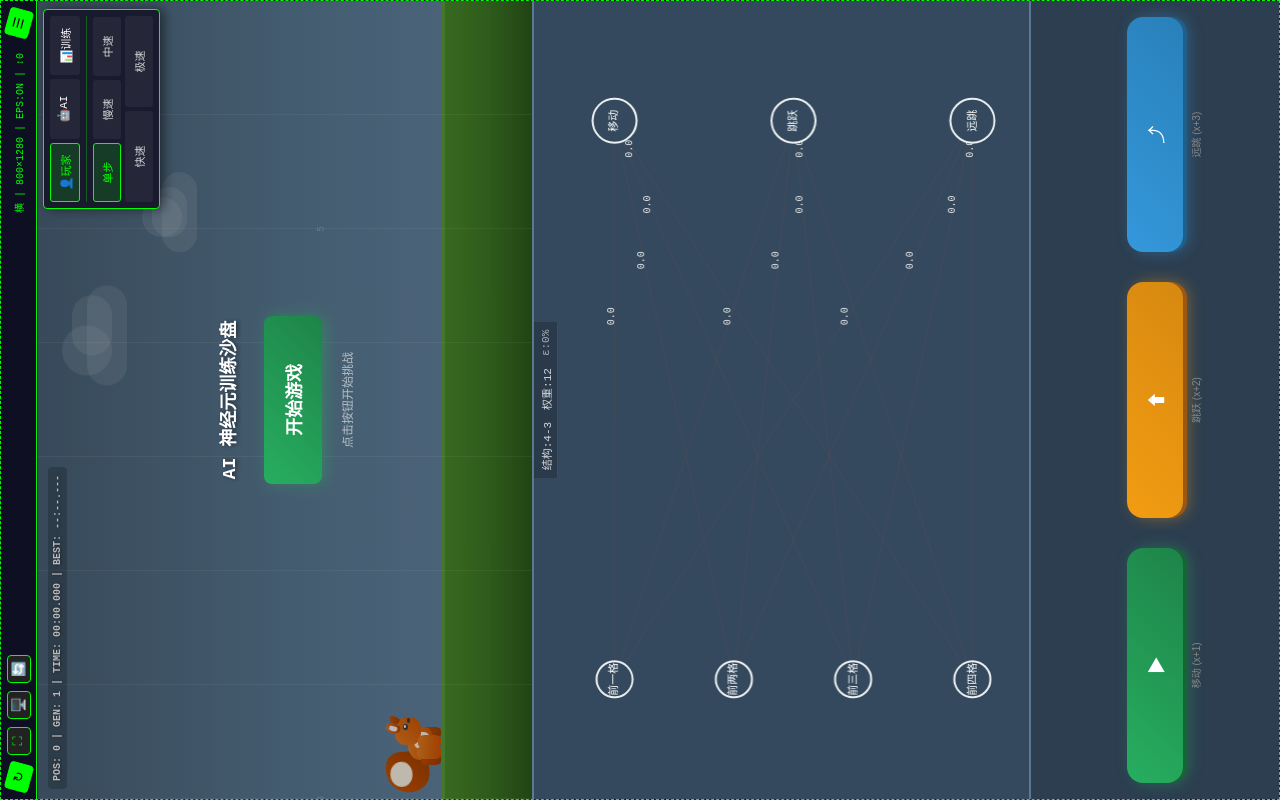
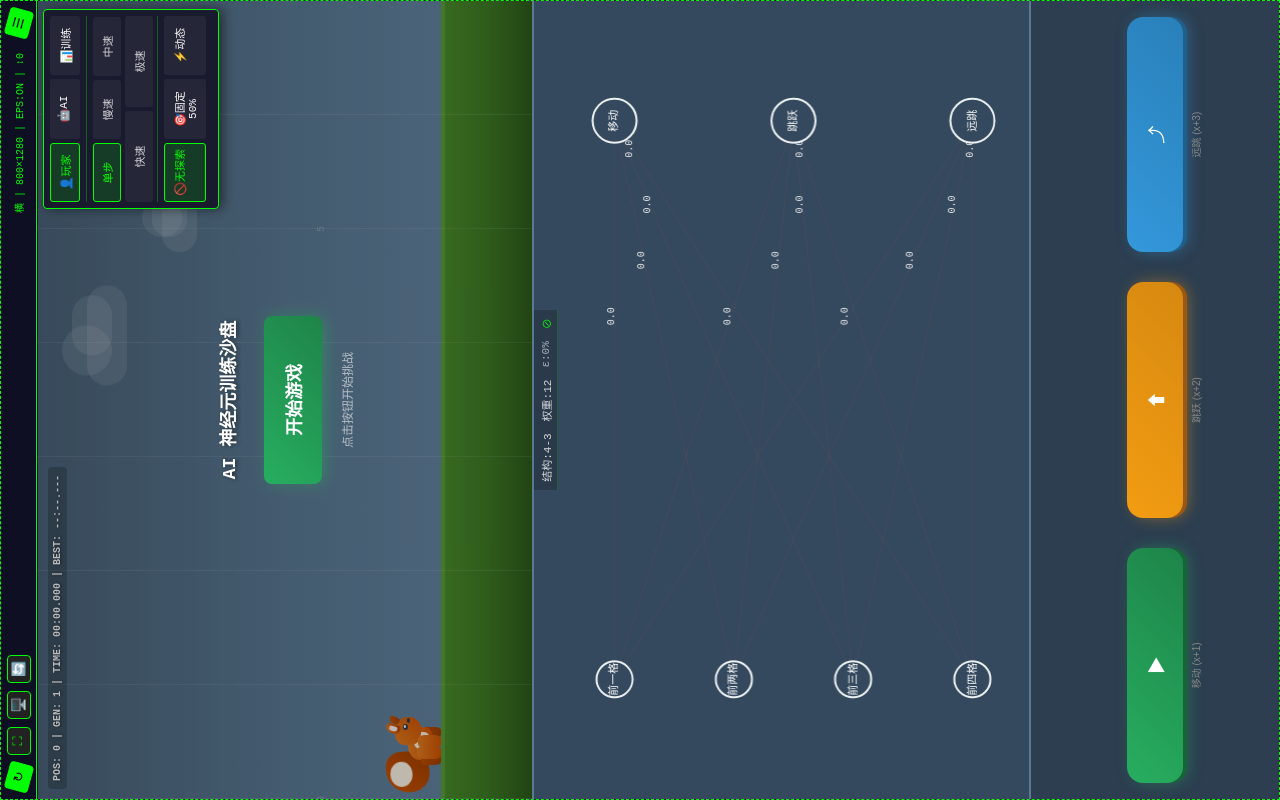
Before and after one commit to shikeik/ai-sandbox, a website built with Vite: page index.html in a window 1280 px wide. Both pictures are taken after a click on the button "菜单". Built offline with nearby package versions, Linux system fonts and the light colour scheme.

Commit message:
添加探索率三模式切换与统一数据源
- NeuralNetwork: 新增 exploreMode/fixedEpsilon/epsilon 初始化
  - none: 0%探索, fixed: 50%固定, dynamic: 30%初始动态调整
  - 添加 getEpsilon() 统一入口，所有显示和决策统一使用
- AIController: 动态调整仅在 exploreMode='dynamic' 时执行
- NeuronAreaManager: 菜单新增探索模式切换行（无探索/固定50%/动态）
- NetworkView: 实时获取欧米伽并添加模式标记（⊘🔒⚡）
- 添加 JsDoc 注释说明动态调整逻辑原理

```diff
--- a/src/ai/AIController.js
+++ b/src/ai/AIController.js
@@ -123,7 +123,13 @@ export class AIController {
 				: steps
 			this.performanceHistory.push(steps)
 
-			if (this.network.autoAdjustEpsilon) {
+			/**
+			 * 动态探索率调整（仅在 dynamic 模式下生效）
+			 * 原理：表现好就多利用经验，表现差就多探索随机策略
+			 * - 步数 > 窗口平均（表现好）→ 降低探索率，相信已有经验
+			 * - 步数 < 窗口平均（表现差）→ 提高探索率，尝试新策略
+			 */
+			if (this.network.exploreMode === 'dynamic') {
 				if (steps > currentAvg) {
 					this.network.epsilon = Math.max(0.1, this.network.epsilon - 0.05)
 				} else if (steps < currentAvg) {
@@ -133,7 +139,8 @@ export class AIController {
 				}
 			}
 
-			console.log('[AI]', `窗口平均:${currentAvg.toFixed(1)} | 本局:${steps} | 新好奇心(ε):${this.network.epsilon.toFixed(2)}`)
+			const epsilon = this.network.getEpsilon()
+			console.log('[AI]', `窗口平均:${currentAvg.toFixed(1)} | 本局:${steps} | 探索率(ε):${epsilon.toFixed(2)} | 模式:${this.network.exploreMode}`)
 		}
 	}
 
--- a/src/ai/NeuralNetwork.js
+++ b/src/ai/NeuralNetwork.js
@@ -11,8 +11,9 @@ export class NeuralNetwork {
 		this.weightClip = config.weightClip || 5
 
 		// --- 探索率相关属性 ---
-		this.epsilon = 0         // 初始探索率 0（封存好奇心，纯利用模式）
-		this.autoAdjustEpsilon = false  // 自动调节关闭，手动可控观察
+		this.exploreMode = config.exploreMode || 'none'
+		this.fixedEpsilon = config.fixedEpsilon || 0.5
+		this.epsilon = config.epsilon || 0.3             // 动态模式初始探索率 30%
 		this.isExploring = false  // 记录当前动作是否为“探索”产生的
 
 		// 初始化权重和偏置
@@ -90,8 +91,9 @@ export class NeuralNetwork {
 		this.lastScores = result.scores
 
 		// ε-贪心策略逻辑
-		// 注：当前阶段 epsilon 固定为 0，需要可控观察，暂不启用探索机制，保持纯利用模式
-		if (Math.random() < this.epsilon) {
+		// 通过 getEpsilon() 统一获取，支持三种探索模式
+		const epsilon = this.getEpsilon()
+		if (Math.random() < epsilon) {
 		// 【探索】：不看分数，随机选一个
 			this.isExploring = true
 			this.lastAction = Math.floor(Math.random() * this.layerSizes[this.layerSizes.length - 1])
@@ -105,8 +107,25 @@ export class NeuralNetwork {
 		if (this.isExploring && this.lastAction !== result.action) {
 			console.log('[AI]', `探索冲突修复 | 贪心=${result.action} → 随机=${this.lastAction} | 输入=[${inputs.join(',')}]`)
 		}
-		console.log('[AI]', `决策 | 输入=[${inputs.join(',')}] 得分=[${result.scores.map(s => s.toFixed(2)).join(',')}] 动作=${this.lastAction} 探索=${this.isExploring}`)
+		console.log('[AI]', `决策 | 输入=[${inputs.join(',')}] 得分=[${result.scores.map(s => s.toFixed(2)).join(',')}] 动作=${this.lastAction} 探索=${this.isExploring} 模式=${this.exploreMode} ε=${this.getEpsilon().toFixed(2)}`)
 		return this.lastAction
+	}
+
+	/**
+	 * 获取当前探索率（统一入口）
+	 * @returns {number} 当前探索率 0~1
+	 */
+	getEpsilon() {
+		switch (this.exploreMode) {
+			case 'none':
+				return 0
+			case 'fixed':
+				return this.fixedEpsilon
+			case 'dynamic':
+				return this.epsilon
+			default:
+				return 0
+			}
 	}
 
 	/**
--- a/src/main.js
+++ b/src/main.js
@@ -106,6 +106,13 @@ function init() {
 			case 'max': aiController.setSpeed(AI_CONFIG.SPEEDS.MAX); break
 		}
 		uiManager.updateControlsUI()
+	}
+
+	// 设置探索模式切换回调
+	viewManager.onExploreModeChange = (mode) => {
+		network.exploreMode = mode
+		const epsilon = network.getEpsilon ? network.getEpsilon() : 0
+		console.log('[MAIN]', `探索模式切换 | 新模式=${mode} | ε=${epsilon.toFixed(2)}`)
 	}
 
 	// 初始化输入管理器
--- a/src/style.css
+++ b/src/style.css
@@ -726,7 +726,8 @@ html, body {
 
 /* 非激活状态 */
 .neuron-mode-btn.inactive,
-.neuron-speed-btn.inactive {
+.neuron-speed-btn.inactive,
+.neuron-explore-btn.inactive {
 	color: #fff;
 	background: rgba(255, 255, 255, 0.05);
 	border: 1px solid transparent;
@@ -738,8 +739,20 @@ html, body {
 
 /* 激活状态 */
 .neuron-mode-btn.active,
-.neuron-speed-btn.active {
+.neuron-speed-btn.active,
+.neuron-explore-btn.active {
 	color: #0f0;
 	background: rgba(0, 255, 0, 0.15);
 	border: 1px solid #0f0;
 }
+
+/* 探索模式按钮样式 */
+.neuron-explore-btn {
+	flex: 1;
+	padding: 6px 4px;
+	cursor: pointer;
+	text-align: center;
+	border-radius: 3px;
+	transition: all 0.2s;
+	font-size: 11px;
+}
--- a/src/views/NetworkView.js
+++ b/src/views/NetworkView.js
@@ -176,14 +176,21 @@ export class NetworkView {
 
 	updateInfoBar(network, isPreview = false) {
 		const structure = network.getStructure()
-		const eps = (network.epsilon * 100).toFixed(0)
+		// 使用 getEpsilon() 获取实际探索率（根据 exploreMode 返回对应值）
+		const epsilon = network.getEpsilon ? network.getEpsilon() : network.epsilon
+		const eps = (epsilon * 100).toFixed(0)
 		const exploring = network.isExploring ? ' <span style="color:#f39c12">🎲</span>' : ''
 		const previewTag = isPreview ? ' <span style="color:#3498db">[预览]</span>' : ''
+
+		// 添加模式标识：无探索=⊘ 固定=🔒 动态=⚡
+		const modeIcon = network.exploreMode === 'none' ? '⊘' :
+		                  network.exploreMode === 'fixed' ? '🔒' : '⚡'
 
 		this.infoBar.innerHTML = `
 			<span>结构:${structure.layerSizes.join('-')}</span>
 			<span>权重:${structure.totalWeights}</span>
 			<span style="color:rgba(255,255,255,0.6)">ε:${eps}%${exploring}${previewTag}</span>
+			<span style="color:#0f0" title="探索模式:${network.exploreMode}">${modeIcon}</span>
 		`
 	}
 
--- a/src/views/NeuronAreaManager.js
+++ b/src/views/NeuronAreaManager.js
@@ -12,8 +12,10 @@ export class NeuronAreaManager {
 		// 从全局配置读取默认值
 		this.currentMode = window.AI_CONFIG?.DEFAULT_MODE || 'player'
 		this.currentSpeed = window.AI_CONFIG?.DEFAULT_SPEED || 'step'
+		this.currentExploreMode = 'none'  // 探索模式：none/fixed/dynamic
 		this.modeItems = []          // 模式按钮引用
 		this.speedItems = []         // 速度按钮引用
+		this.exploreItems = []       // 探索模式按钮引用
 		this.init()
 	}
 
@@ -119,6 +121,40 @@ export class NeuronAreaManager {
 		})
 		menu.appendChild(speedGrid)
 
+		// 分隔线
+		const divider2 = document.createElement('div')
+		divider2.className = 'neuron-menu-divider'
+		menu.appendChild(divider2)
+
+		// 探索模式 - 1行3列
+		const exploreRow = document.createElement('div')
+		exploreRow.className = 'neuron-menu-row'
+
+		const explores = [
+			{ id: 'none', label: '🚫无探索' },
+			{ id: 'fixed', label: '🎯固定50%' },
+			{ id: 'dynamic', label: '⚡动态' }
+		]
+
+		explores.forEach(item => {
+			const el = document.createElement('div')
+			el.dataset.explore = item.id
+			el.textContent = item.label
+			const isActive = item.id === this.currentExploreMode
+			el.className = `neuron-explore-btn ${isActive ? 'active' : 'inactive'}`
+			el.addEventListener('click', () => {
+				console.log('[NEURON_UI]', `探索模式切换 | 旧=${this.currentExploreMode} → 新=${item.id}`)
+				this.currentExploreMode = item.id
+				this.updateExploreHighlight()
+				if (this.onExploreModeChange) this.onExploreModeChange(item.id)
+			})
+			attachHover(el, () => item.id === this.currentExploreMode)
+			this.exploreItems.push(el)
+			exploreRow.appendChild(el)
+		})
+		console.log('[NEURON_UI]', `创建探索模式按钮 | 数量=${explores.length} 默认=${this.currentExploreMode}`)
+		menu.appendChild(exploreRow)
+
 		btn.addEventListener('click', () => {
 			const isOpen = menu.style.display === 'none'
 			menu.style.display = isOpen ? 'block' : 'none'
@@ -169,6 +205,10 @@ export class NeuronAreaManager {
 	updateSpeedHighlight() {
 		this._updateHighlight(this.speedItems, this.currentSpeed, 'speed', 'rgba(255,255,255,0.8)')
 	}
+
+	updateExploreHighlight() {
+		this._updateHighlight(this.exploreItems, this.currentExploreMode, 'explore', '#fff')
+	}
 }
 
 export default NeuronAreaManager
```
